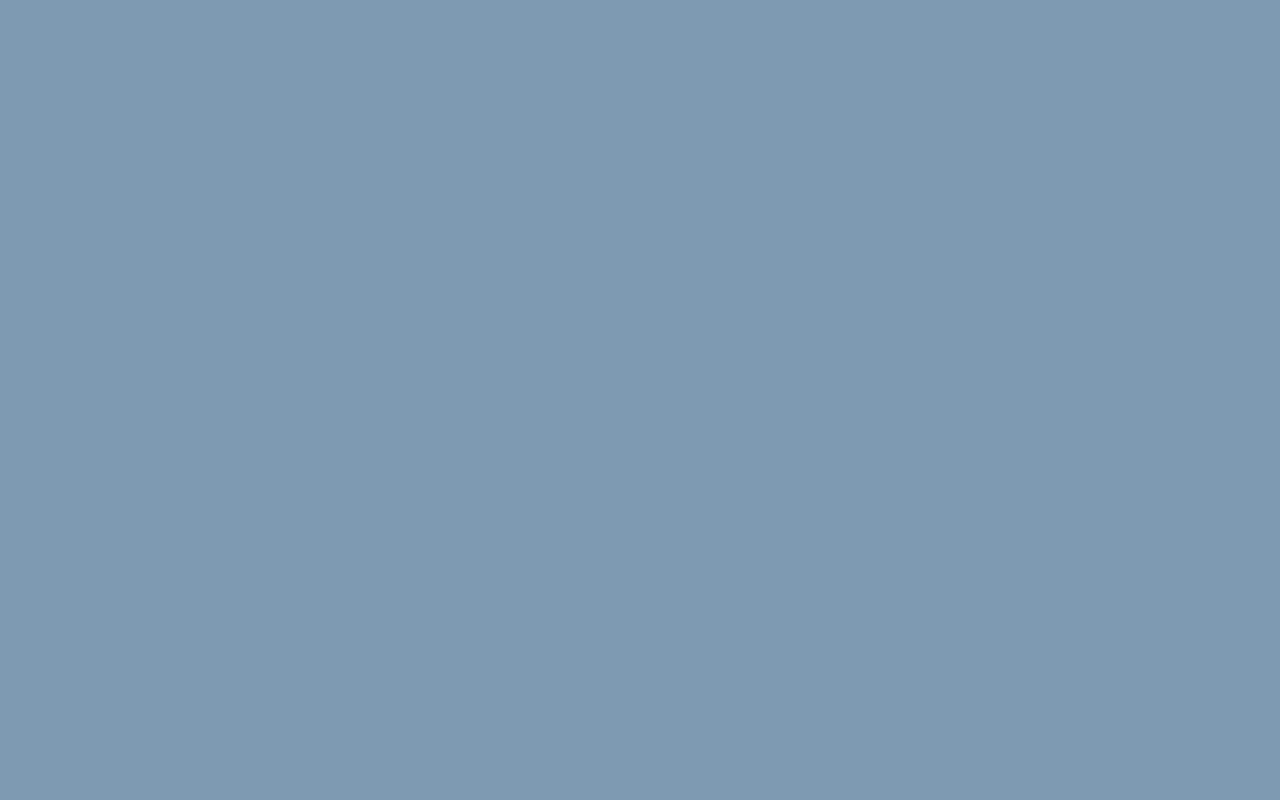
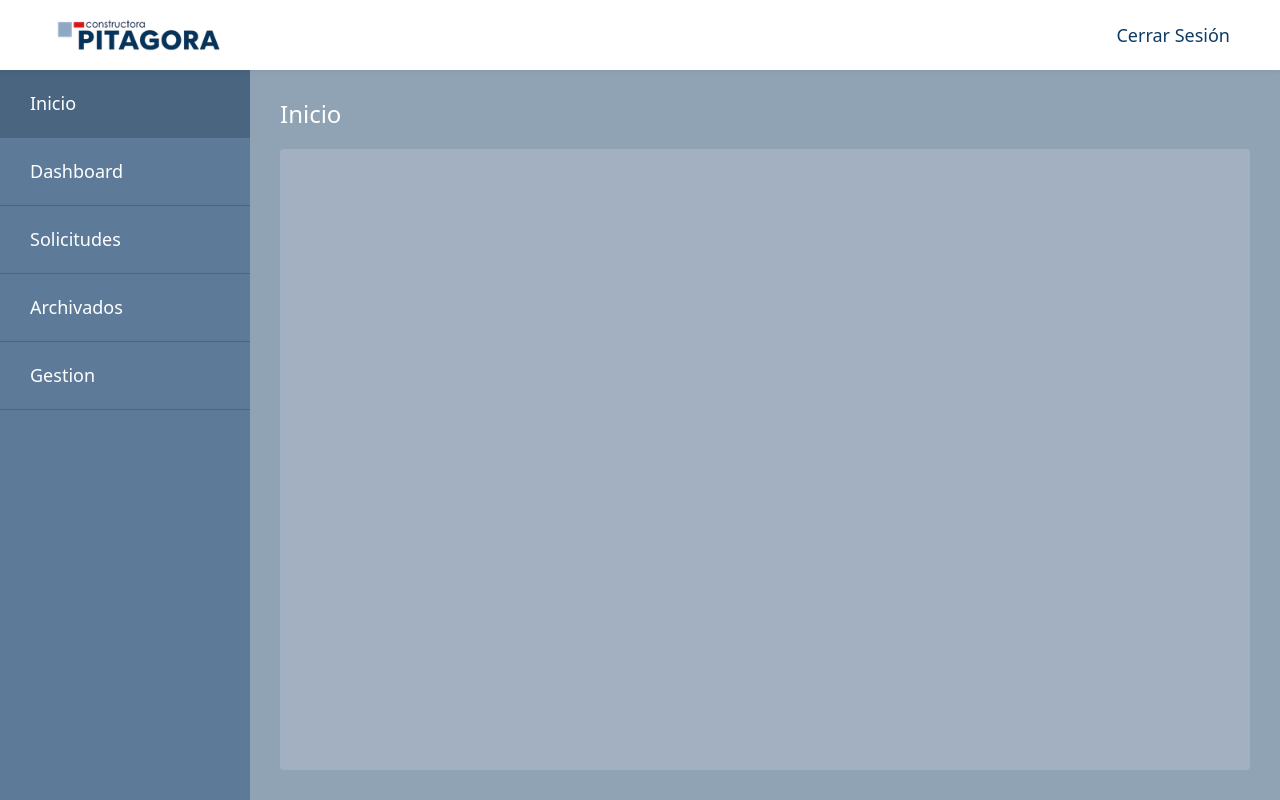
Before and after one commit to Sofi316/SGP-Pitagora, a React (Create React App) app in the folder producto/codigo-fuente/frontend/: page /admin in a window 1280 px wide. Before the commit this address had no page. Built offline with nearby package versions, Linux system fonts and the light colour scheme; sample sign-in values are in the browser's storage.

Commit message:
Base para trabajar en admin

```diff
--- a/producto/codigo-fuente/frontend/src/App.js
+++ b/producto/codigo-fuente/frontend/src/App.js
@@ -1,19 +1,39 @@
-import logo from './logo.svg';
+import React from 'react';
 import { BrowserRouter as Router, Routes, Route } from 'react-router-dom';
 import Header from './components/Header/Header';
 import LoginPanel from './components/LoginPanel/LoginPanel';
 import RecoverPassword from './components/RecoverPassword/RecoverPassword';
+import AdminLayout from './components/AdminLayout/AdminLayout';
+import InicioAdmin from './components/InicioAdmin/InicioAdmin';
 import './index.css';
 
 function App() {
   return (
     <Router>
-    <div className="App" style={{ display: 'flex', flexDirection: 'column', height: '100vh', backgroundColor: '#7e9ab2' }}>
-      <Routes>
-          <Route path="/" element={<LoginPanel />} />
-          <Route path="/recuperar" element={<RecoverPassword />} />
-      </Routes>
-    </div>
+       <Routes>
+        <Route path="/" element={
+          <div className="App" style={{ display: 'flex', flexDirection: 'column', height: '100vh', backgroundColor: '#7e9ab2' }}>
+            <Header showLogout={false}/>
+            <LoginPanel />
+          </div>
+        }/>
+
+        <Route path="/recuperar" element={
+          <div className="App" style={{ display: 'flex', flexDirection: 'column', height: '100vh' }}>
+            <Header showLogout={false} />
+            <RecoverPassword />
+          </div>
+        } />
+
+        <Route path="/admin" element={<AdminLayout />}>
+          <Route index element={<InicioAdmin />} />
+          <Route path="dashboard" element={<div style={{color: 'white'}}>Dashboard</div>} />
+          <Route path="solicitudes" element={<div style={{color: 'white'}}>Solicitudes</div>} />
+          <Route path="archivados" element={<div style={{color: 'white'}}>Archivados</div>} />
+          <Route path="gestion" element={<div style={{color: 'white'}}>Gestión</div>} />
+        </Route>
+
+        </Routes>
     </Router>
   );
 }
--- /dev/null
+++ b/producto/codigo-fuente/frontend/src/components/AdminLayout/AdminLayout.jsx
@@ -0,0 +1,27 @@
+import React from 'react';
+import { Navigate, Outlet } from 'react-router-dom';
+import Header from '../Header/Header';
+import Sidebar from '../Sidebar/Sidebar';
+import styles from './AdminLayout.module.css';
+
+const AdminLayout = () => {
+  const token = localStorage.getItem('token');
+
+  if (!token) {
+    return <Navigate to="/" replace />;
+  }
+
+  return (
+    <div className={styles.layoutContainer}>
+      <Header showLogout={true} />
+      <div className={styles.mainArea}>
+        <Sidebar />
+        <main className={styles.contentWrapper}>
+          <Outlet />
+        </main>
+      </div>
+    </div>
+  );
+};
+
+export default AdminLayout;
--- /dev/null
+++ b/producto/codigo-fuente/frontend/src/components/AdminLayout/AdminLayout.module.css
@@ -0,0 +1,29 @@
+.layoutContainer {
+  display: flex;
+  flex-direction: column;
+  height: 100vh;
+  width: 100vw;
+  overflow: hidden;
+}
+
+.mainArea {
+  display: flex;
+  flex: 1;
+  overflow: hidden;
+}
+
+.contentWrapper {
+  background-color: #8fa3b5;
+  flex: 1;
+  padding: 30px;
+  overflow-y: auto;
+}
+
+@media (max-width: 768px) {
+  .mainArea {
+    flex-direction: column;
+  }
+  .contentWrapper {
+    padding: 15px;
+  }
+}
--- a/producto/codigo-fuente/frontend/src/components/Header/Header.jsx
+++ b/producto/codigo-fuente/frontend/src/components/Header/Header.jsx
@@ -1,13 +1,26 @@
 import React from 'react';
+import { useNavigate } from 'react-router-dom';
 import styles from './Header.module.css';
 import logo from '../../assets/logo_pitagora.png';
 
-const Header = () => {
+const Header = ({ showLogout }) => {
+  const navigate = useNavigate();
+
+  const handleLogout = () => {
+    localStorage.removeItem('token');
+    navigate('/');
+  };
+
   return (
     <header className={styles.pitagoraHeader}>
       <div className={styles.headerLogoContainer}>
         <img src={logo} alt="Logo Constructora Pitágora" className={styles.headerLogo} />
       </div>
+      {showLogout && (
+        <button onClick={handleLogout} className={styles.logoutButton}>
+          Cerrar Sesión
+        </button>
+      )}
     </header>
   );
 };
--- a/producto/codigo-fuente/frontend/src/components/Header/Header.module.css
+++ b/producto/codigo-fuente/frontend/src/components/Header/Header.module.css
@@ -1,28 +1,47 @@
 .pitagoraHeader {
   background-color: #ffffff;
-  padding: 20px 60px;
+  padding: 15px 40px;
   display: flex;
   justify-content: space-between;
   align-items: center;
   width: 100%;
   box-sizing: border-box;
   box-shadow: 0 2px 5px rgba(0,0,0,0.05);
+  z-index: 10;
+}
+
+.headerLogoContainer {
+  display: flex;
+  align-items: center;
 }
 
 .headerLogo {
-  height: 45px;
+  height: 40px;
   width: auto;
 }
 
-.placeholderIcon {
-  width: 40px;
-  height: 40px;
-  background-color: #e0e0e0;
-  border-radius: 50%;
+.logoutButton {
+  color: #0d3b66;
+  background: none;
+  border: none;
+  font-size: 18px;
+  font-family: inherit;
+  cursor: pointer;
+  padding: 5px 10px;
+}
+
+.logoutButton:hover {
+  text-decoration: underline;
 }
 
 @media (max-width: 768px) {
-  .pitagoraHeader { padding: 15px 20px; }
-  .headerLogo { height: 35px; }
-  .placeholderIcon { width: 30px; height: 30px; }
+  .pitagoraHeader {
+    padding: 15px 20px;
+  }
+  .headerLogo {
+    height: 30px;
+  }
+  .logoutButton {
+    font-size: 16px;
+  }
 }
--- /dev/null
+++ b/producto/codigo-fuente/frontend/src/components/InicioAdmin/InicioAdmin.jsx
@@ -0,0 +1,13 @@
+import React from 'react';
+import styles from './InicioAdmin.module.css';
+
+const InicioAdmin = () => {
+  return (
+    <div className={styles.inicioContainer}>
+      <h1 className={styles.title}>Inicio</h1>
+      <div className={styles.contentBox}></div>
+    </div>
+  );
+};
+
+export default InicioAdmin;
--- /dev/null
+++ b/producto/codigo-fuente/frontend/src/components/InicioAdmin/InicioAdmin.module.css
@@ -0,0 +1,19 @@
+.inicioContainer {
+  height: 100%;
+  display: flex;
+  flex-direction: column;
+}
+
+.title {
+  color: #ffffff;
+  margin-top: 0;
+  margin-bottom: 20px;
+  font-size: 24px;
+  font-weight: 400;
+}
+
+.contentBox {
+  background-color: #a2b0c1;
+  flex: 1;
+  border-radius: 4px;
+}
--- a/producto/codigo-fuente/frontend/src/components/LoginPanel/LoginPanel.jsx
+++ b/producto/codigo-fuente/frontend/src/components/LoginPanel/LoginPanel.jsx
@@ -1,12 +1,14 @@
 import React, { useState } from 'react';
 import axios from 'axios';
+import { Link, useNavigate } from 'react-router-dom';
 import InputGroup from '../InputGroup/InputGroup';
 import styles from './LoginPanel.module.css';
-import { Link } from 'react-router-dom';
+
 const LoginPanel = () => {
   const [correo, setCorreo] = useState('');
   const [contrasena, setContrasena] = useState('');
   const [error, setError] = useState('');
+  const navigate = useNavigate();
 
   const handleLogin = async (e) => {
     e.preventDefault();
@@ -20,8 +22,16 @@ const LoginPanel = () => {
 
       if (response.data.token) {
         localStorage.setItem('token', response.data.token);
-        alert("¡Login exitoso! Token guardado.");
-        // Aquí luego agregaremos: navigate('/dashboard');
+
+        const rolUsuario = response.data.nombreRol || response.data.rol;
+
+        if (rolUsuario === 'ADMIN') {
+          navigate('/admin');
+        } else if (rolUsuario === 'CLIENTE') {
+          navigate('/dashboard');
+        } else {
+          navigate('/dashboard');
+        }
       }
     } catch (error) {
       if (error.response && error.response.data) {
@@ -41,7 +51,6 @@ const LoginPanel = () => {
 
         <form className={styles.loginForm} onSubmit={handleLogin}>
 
-          {/* NUEVO CONTENEDOR PARA RODEAR CORREO Y CONTRASEÑA */}
           <div className={styles.inputsContainer}>
             <InputGroup
               label="Correo"
@@ -59,6 +68,8 @@ const LoginPanel = () => {
             />
           </div>
 
+          {error && <p className={styles.errorMessage} style={{color: 'red', textAlign: 'center'}}>{error}</p>}
+
           <Link to="/recuperar" className={styles.forgotPasswordLink}>
           Recuperar contraseña
           </Link>
--- /dev/null
+++ b/producto/codigo-fuente/frontend/src/components/Sidebar/Sidebar.jsx
@@ -0,0 +1,45 @@
+import React from 'react';
+import { NavLink } from 'react-router-dom';
+import styles from './Sidebar.module.css';
+
+const Sidebar = () => {
+  return (
+    <aside className={styles.sidebar}>
+      <nav className={styles.navMenu}>
+        <NavLink
+          to="/admin"
+          end
+          className={({ isActive }) => isActive ? `${styles.navItem} ${styles.active}` : styles.navItem}
+        >
+          Inicio
+        </NavLink>
+        <NavLink
+          to="/admin/dashboard"
+          className={({ isActive }) => isActive ? `${styles.navItem} ${styles.active}` : styles.navItem}
+        >
+          Dashboard
+        </NavLink>
+        <NavLink
+          to="/admin/solicitudes"
+          className={({ isActive }) => isActive ? `${styles.navItem} ${styles.active}` : styles.navItem}
+        >
+          Solicitudes
+        </NavLink>
+        <NavLink
+          to="/admin/archivados"
+          className={({ isActive }) => isActive ? `${styles.navItem} ${styles.active}` : styles.navItem}
+        >
+          Archivados
+        </NavLink>
+        <NavLink
+          to="/admin/gestion"
+          className={({ isActive }) => isActive ? `${styles.navItem} ${styles.active}` : styles.navItem}
+        >
+          Gestion
+        </NavLink>
+      </nav>
+    </aside>
+  );
+};
+
+export default Sidebar;
--- /dev/null
+++ b/producto/codigo-fuente/frontend/src/components/Sidebar/Sidebar.module.css
@@ -0,0 +1,46 @@
+.sidebar {
+  background-color: #5d7b99;
+  width: 250px;
+  height: 100%;
+  display: flex;
+  flex-direction: column;
+}
+
+.navMenu {
+  display: flex;
+  flex-direction: column;
+}
+
+.navItem {
+  color: #ffffff;
+  text-decoration: none;
+  padding: 20px 30px;
+  font-size: 18px;
+  border-bottom: 1px solid #4a6580;
+  transition: background-color 0.2s;
+}
+
+.navItem:hover {
+  background-color: #4a6580;
+}
+
+.active {
+  background-color: #4a6580;
+}
+
+@media (max-width: 768px) {
+  .sidebar {
+    width: 100%;
+    height: auto;
+  }
+  .navMenu {
+    flex-direction: row;
+    overflow-x: auto;
+  }
+  .navItem {
+    padding: 15px 20px;
+    border-bottom: none;
+    border-right: 1px solid #4a6580;
+    white-space: nowrap;
+  }
+}
```
Also changed, not shown: 1 other file (tests, documents, lock files or other folders).
